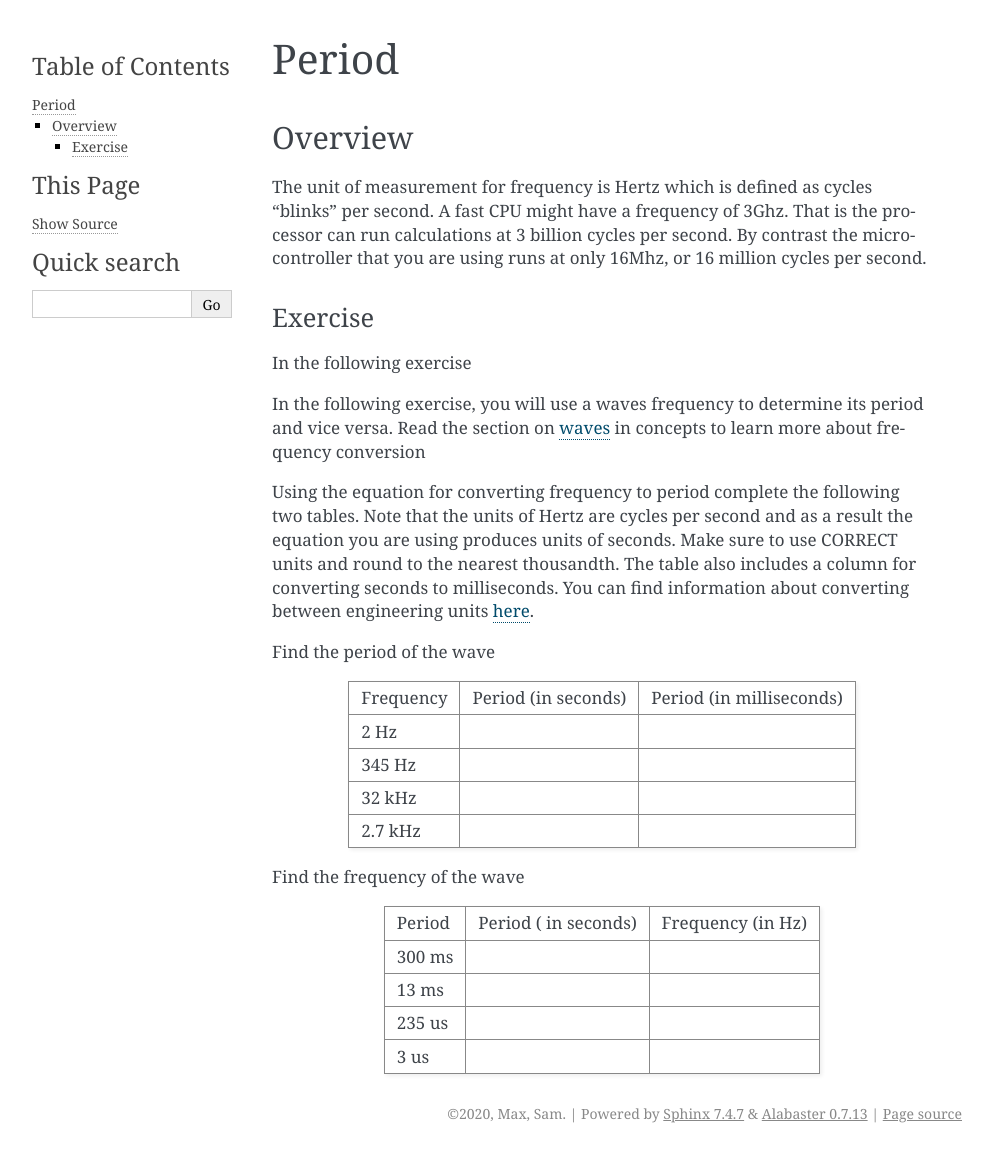
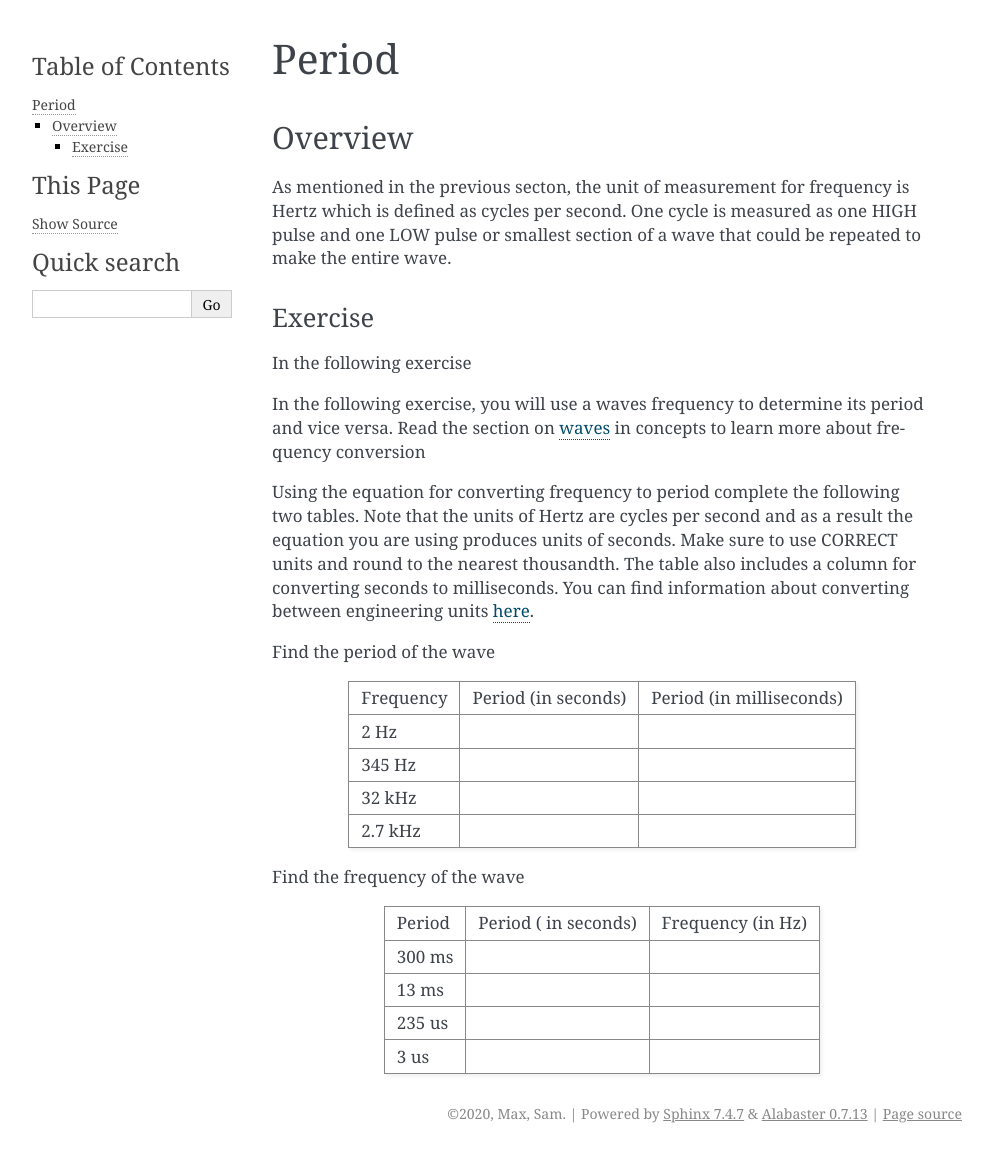
Before and after one commit to maxtkc/mvths-wiki, a Sphinx documentation site: the page built from docs/025a-period.rst, in a window 1280 px wide. Shown: the whole page, without its empty margins (148-1141 px from the left). Built offline with Sphinx 7.4.7, drawn with Linux system fonts in a browser that asks for light colours.

Commit message:
Update 025a-period.rst

```diff
--- a/docs/025a-period.rst
+++ b/docs/025a-period.rst
@@ -4,8 +4,9 @@ Period
 Overview
 --------
 
-The unit of measurement for frequency is Hertz which is defined as cycles "blinks" per second. A fast CPU might have a frequency of 3Ghz. That is the processor can
-run calculations at 3 billion cycles per second. By contrast the microcontroller that you are using runs at only 16Mhz, or 16 million cycles per second.
+As mentioned in the previous secton, the unit of measurement for frequency is Hertz which is defined as
+cycles per second. One cycle is measured as one HIGH pulse and one LOW pulse or smallest section of a wave that could be
+repeated to make the entire wave.
 
 Exercise
 ~~~~~~~~
```
